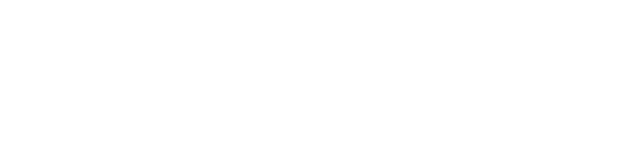
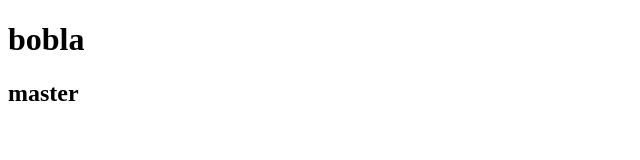
Before and after one commit to irungurobert/gitcourse, a plain HTML site: page index.html in a window 1280 px wide. Shown: the whole page, without its empty margins (0-640 px from the left). Drawn offline with Linux system fonts and the light colour scheme.

Commit message:
CHORE -add h1 title with secondary h2 title

```diff
--- a/index.html
+++ b/index.html
@@ -6,7 +6,8 @@
     <title>Document</title>
 </head>
 <body>
-
+<h1>bobla</h1>
+<h2>master</h2>
 
 
 </body>
```
